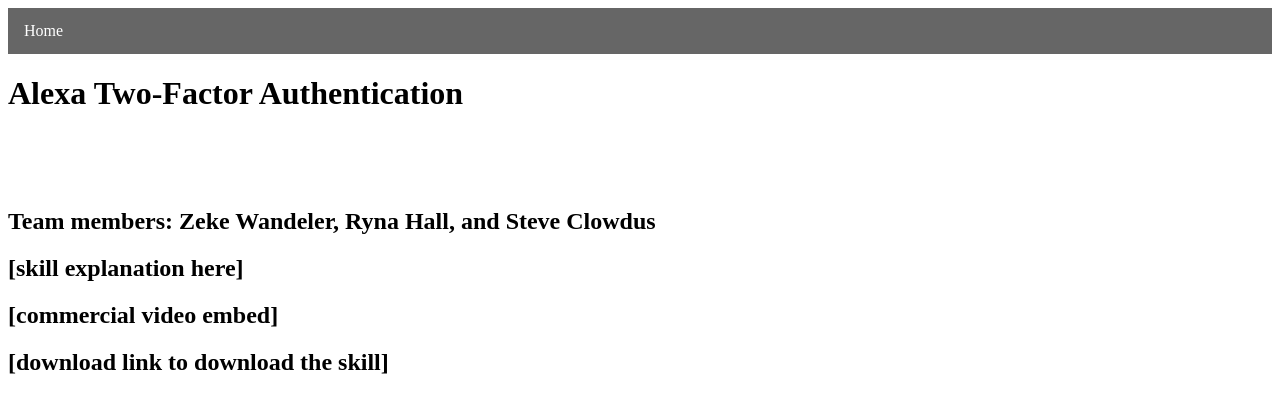
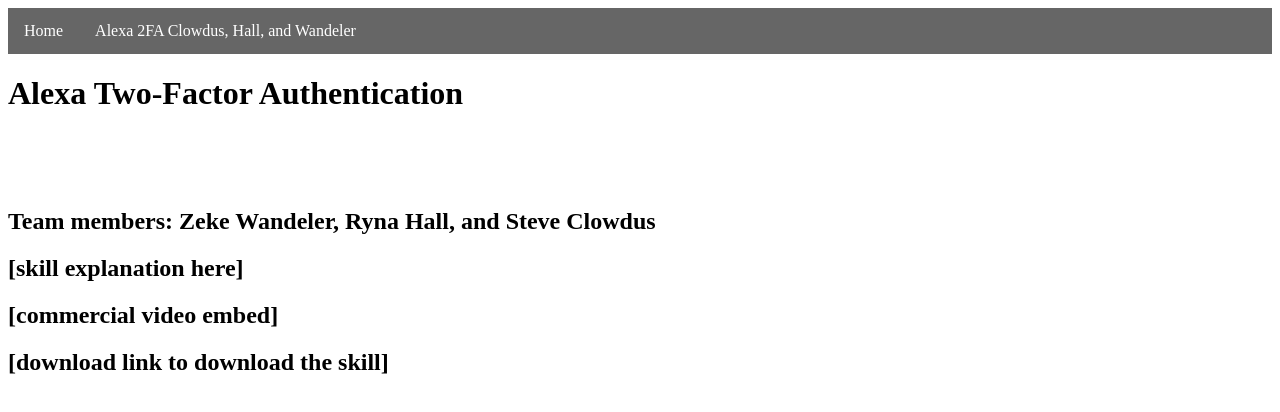
Before and after one commit to SteveClowdus/Alexa2FA_CHW, a plain HTML site: page Alexa2FA_Clowdus.html in a window 1280 px wide. Drawn offline with Linux system fonts and the light colour scheme.

Commit message:
Update Alexa2FA_Clowdus.html

```diff
--- a/Alexa2FA_Clowdus.html
+++ b/Alexa2FA_Clowdus.html
@@ -34,6 +34,7 @@
         <body>
             <ul>
                 <li><a href="Alexa2FA_Clowdus.html">Home</a></li>
+                <li><a href="www.alexa2fa_chw.com">Alexa 2FA Clowdus, Hall, and Wandeler</a></li>
             </ul>
         </body>
     </html>
```
